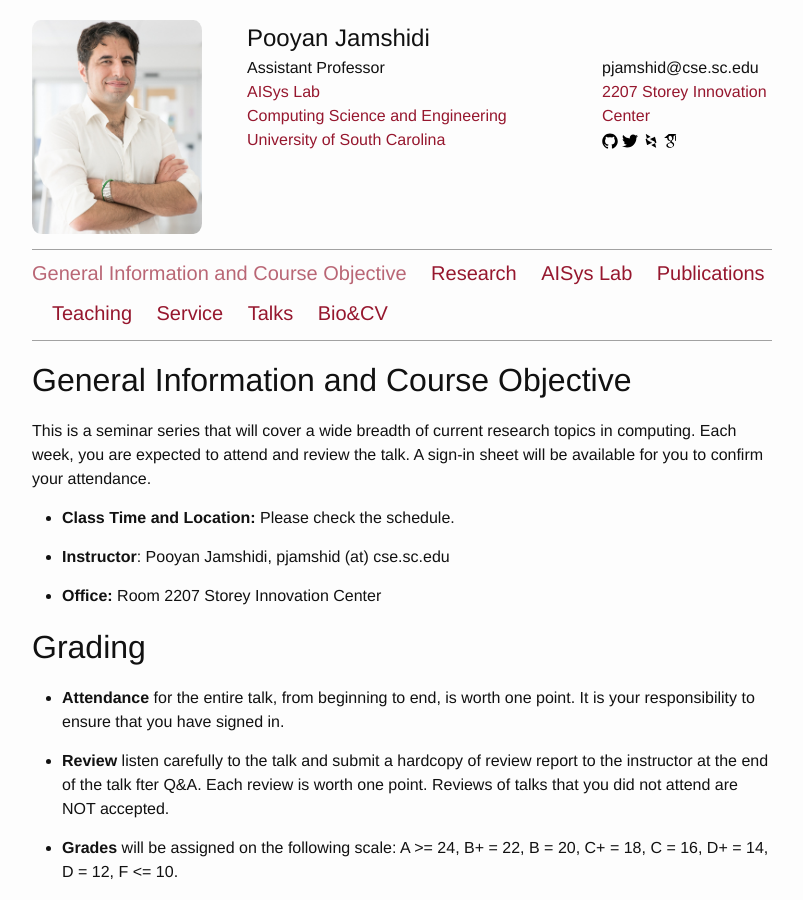
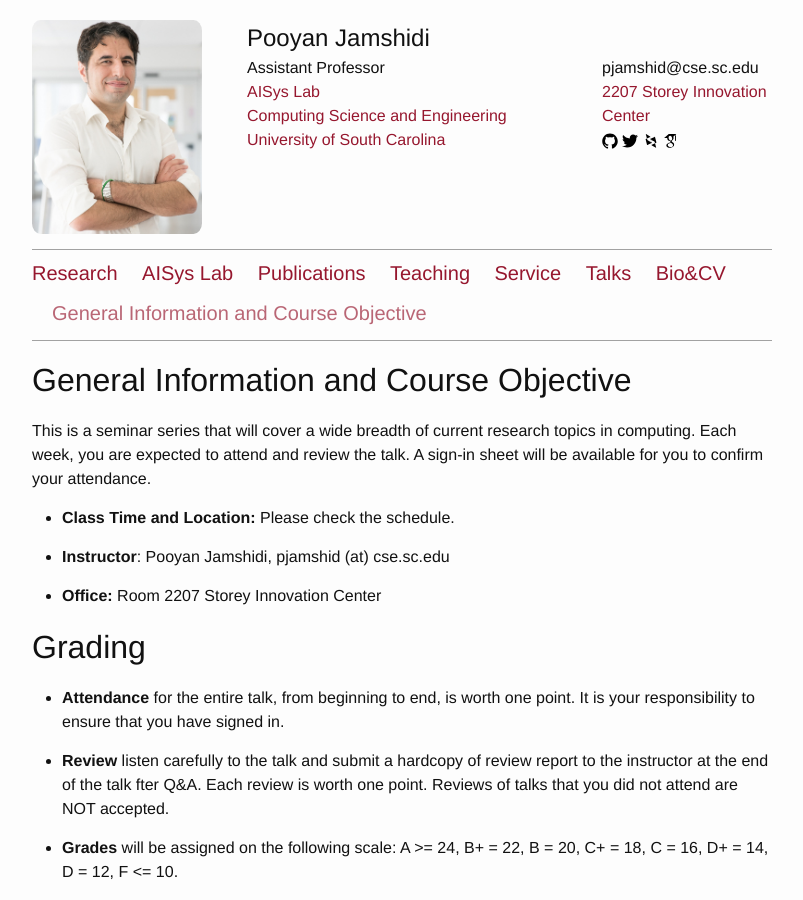
Before and after one commit to pooyanjamshidi/pooyanjamshidi.github.io, a Jekyll site: the page built from pages/csce791.md, in a window 1280 px wide and 900 px high. Shown: the whole window, without its empty margins (238-1041 px from the left). Built offline with Jekyll 4.4.1, drawn with Linux system fonts in a browser that asks for light colours; our own code applies the rules of GitHub Pages for plain Markdown files; some of the changed lines change nothing that is shown.

Commit message:
update few pages

```diff
--- a/pages/csce791.md
+++ b/pages/csce791.md
@@ -1,7 +1,7 @@
 ---
 layout: default
+title:
 permalink: /csce791/
-weight: 0
 group: course
 ---
 
```
